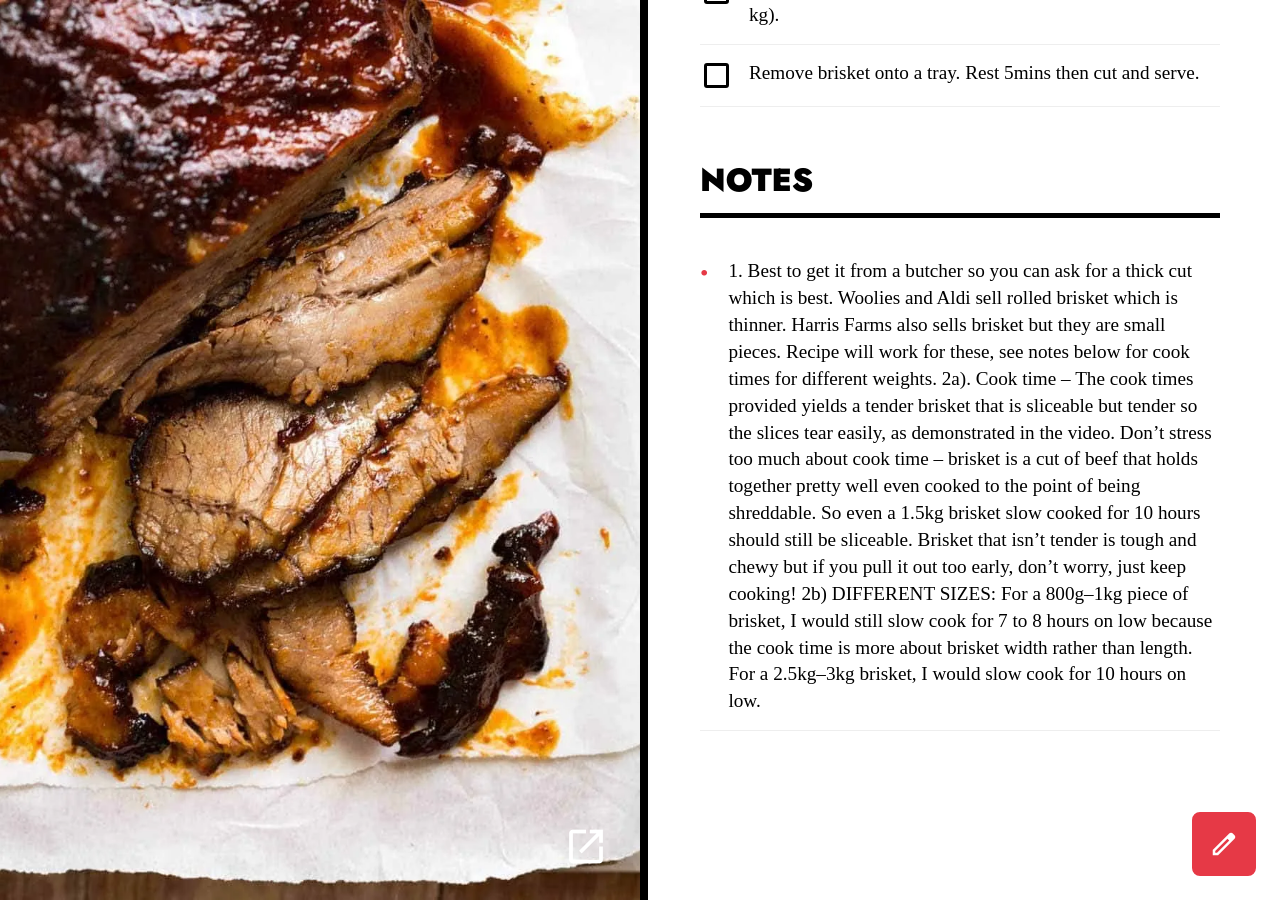
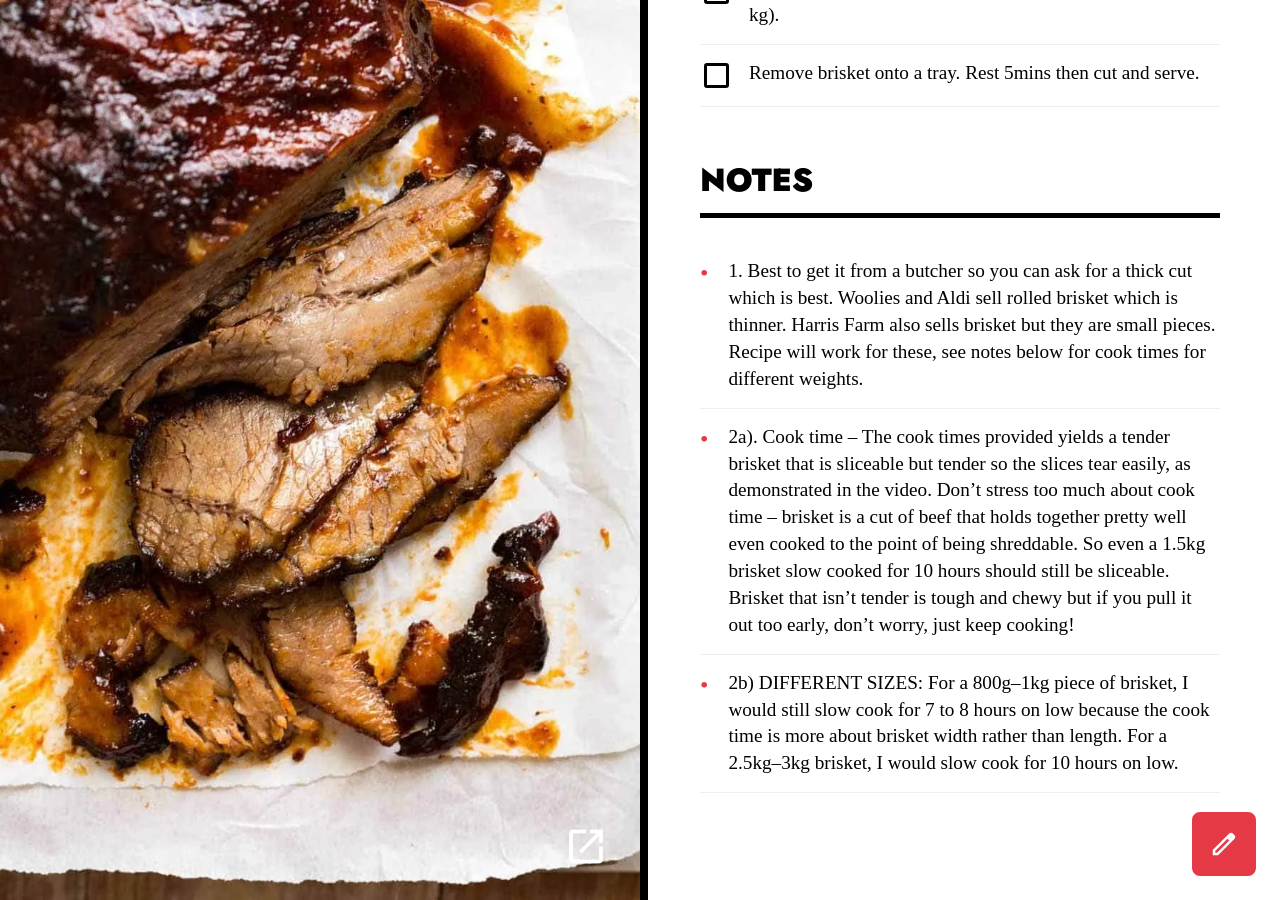
Before and after one commit to amp800/chowdown, a Jekyll site: the page built from _recipes/mw-slow-cooker-beef-brisket-with-bbq-sauce.md, in a window 1280 px wide and 900 px high, scrolled down 2462 px. Built offline with Jekyll 4.4.1, drawn with Linux system fonts in a browser that asks for light colours.

Commit message:
Edit recipe _recipes/mw-slow-cooker-beef-brisket-with-bbq-sauce.md

```diff
--- a/_recipes/mw-slow-cooker-beef-brisket-with-bbq-sauce.md
+++ b/_recipes/mw-slow-cooker-beef-brisket-with-bbq-sauce.md
@@ -43,13 +43,13 @@ directions:
 - Remove brisket onto a tray. Rest 5mins then cut and serve.
 # ---
 notes:
-- '1. Best to get it from a butcher so you can ask for a thick cut which is best. Woolies and Aldi sell rolled brisket which
-  is thinner. Harris Farms also sells brisket but they are small pieces. Recipe will work for these, see notes below for cook
-  times for different weights. 2a). Cook time – The cook times provided yields a tender brisket that is sliceable but tender
-  so the slices tear easily, as demonstrated in the video. Don’t stress too much about cook time – brisket is a cut of beef
-  that holds together pretty well even cooked to the point of being shreddable. So even a 1.5kg brisket slow cooked for 10
-  hours should still be sliceable. Brisket that isn’t tender is tough and chewy but if you pull it out too early, don’t worry,
-  just keep cooking! 2b) DIFFERENT SIZES: For a 800g–1kg piece of brisket, I would still slow cook for 7 to 8 hours on low
-  because the cook time is more about brisket width rather than length. For a 2.5kg–3kg brisket, I would slow cook for 10
-  hours on low.'
+- 1. Best to get it from a butcher so you can ask for a thick cut which is best. Woolies and Aldi sell rolled brisket which
+  is thinner. Harris Farm also sells brisket but they are small pieces. Recipe will work for these, see notes below for cook
+  times for different weights.
+- 2a). Cook time – The cook times provided yields a tender brisket that is sliceable but tender so the slices tear easily,
+  as demonstrated in the video. Don’t stress too much about cook time – brisket is a cut of beef that holds together pretty
+  well even cooked to the point of being shreddable. So even a 1.5kg brisket slow cooked for 10 hours should still be sliceable.
+  Brisket that isn’t tender is tough and chewy but if you pull it out too early, don’t worry, just keep cooking!
+- '2b) DIFFERENT SIZES: For a 800g–1kg piece of brisket, I would still slow cook for 7 to 8 hours on low because the cook
+  time is more about brisket width rather than length. For a 2.5kg–3kg brisket, I would slow cook for 10 hours on low.'
 ---
```
